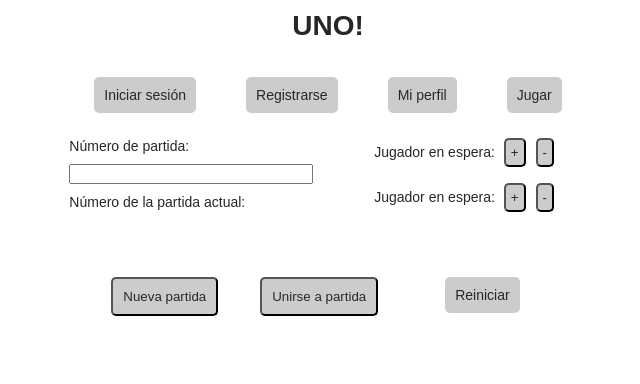
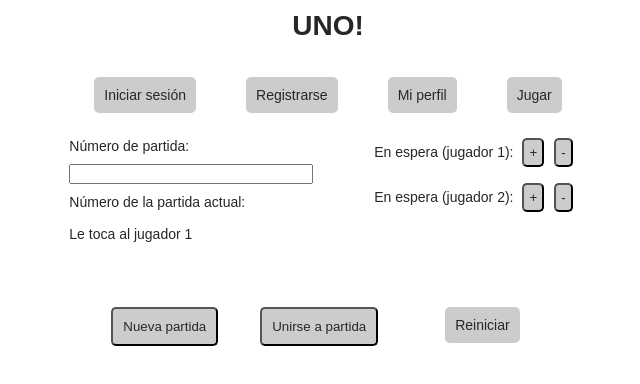
Before and after one commit to JulietaEsains/uno_card_game_react, a React (Create React App) app: page /game in a window 1280 px wide. Shown: the top 384 px of the page, without its empty margins (312-952 px from the left). Built offline with nearby package versions, Linux system fonts and the light colour scheme; no server answers; sample sign-in values are in the browser's storage.

Commit message:
Cambio de turno

```diff
--- a/src/game/Game.tsx
+++ b/src/game/Game.tsx
@@ -1,5 +1,5 @@
 import { useState } from "react";
-import { newGame, joinGame, getCurrentGame, distributeCards, drawCard, playCard } from "./gameServices.ts";
+import { newGame, joinGame, getCurrentGame, distributeCards, drawCard, playCard, toggleTurn } from "./gameServices.ts";
 import Input from "../common_components/Input.tsx"
 import Button from "../common_components/Button.tsx"
 import Hand from "./Hand.tsx";
@@ -43,6 +43,14 @@
                 setPlayersHands(response)
             });
         }, 1000);
+    }
+
+    // Cambia el turno del jugador ya sea manual o automáticamente
+    const changeTurn = () => {
+        toggleTurn(gameNumberOutput).then(function (response) {
+            console.log(response)
+            setTurn(response.turn)
+        })
     }
 
     const handleNewGameClick = () => {
@@ -103,12 +111,24 @@
     }
 
     const handleCardPlayed = (i) => {
+        // Obtiene el primer caracter de la carta jugada para verificar si es un número
+        let playedCardFirstChar = currentPlayersHand[i].charAt(0)
+
         playCard(gameNumberOutput, i).then(function (response) {
             console.log(response)
             setPlayedCardsPile(response.played_cards_pile)
 
             setPlayersHands(response)
         })
+
+        // Si la carta era numérica, se cambia de turno automáticamente
+        switch(playedCardFirstChar) {
+            case '0': case '1': case '2': case '3': case '4':
+            case '5': case '6': case '7': case '8': case '9': {
+                changeTurn()
+                break
+            }
+        }
     }
 
     const handleCardDrew = () => {
@@ -151,6 +171,10 @@
                     <label>
                         Número de la partida actual: {gameNumberOutput}
                     </label>
+                    <br /><br />
+                    <label>
+                        Le toca al jugador {turn}
+                    </label>
                 </form>
                 <Scoreboard
                     gameNumberOutput = {gameNumberOutput}
@@ -173,6 +197,13 @@
                     hand = {[playedCardsPile[playedCardsPile.length - 1]]}
                     show = {true}
                 />
+                {/* Botón para pasar de turno manualmente si se está en una partida */}
+                {gameNumberOutput &&
+                    <Button
+                        value = "Pasar turno"
+                        onClick = {changeTurn}
+                    />
+                }
             </div>
             {/* Mano del jugador actual */}
             <Hand
--- a/src/game/Scoreboard.tsx
+++ b/src/game/Scoreboard.tsx
@@ -4,8 +4,8 @@
 
 export default function Scoreboard(props) {
     // Nombres de usuario de los jugadores
-    const [player1Username, setPlayer1Username] = useState("Jugador en espera");
-    const [player2Username, setPlayer2Username] = useState("Jugador en espera");
+    const [player1Username, setPlayer1Username] = useState("En espera");
+    const [player2Username, setPlayer2Username] = useState("En espera");
 
     // Cantidad de victorias de cada jugador
     const [player1Wins, setPlayer1Wins] = useState(0)
@@ -83,7 +83,7 @@
     return(
         <div className="scoreboard">
             <label>
-                {player1Username}: {player1WinsString}
+                {player1Username} (jugador 1): {player1WinsString}
                 <Button
                     value = "+"
                     onClick = {() => handleWinAddition("1")}
@@ -95,7 +95,7 @@
             </label>
             <br /><br />
             <label>
-                {player2Username}: {player2WinsString}
+                {player2Username} (jugador 2): {player2WinsString}
                 <Button
                     value = "+"
                     onClick = {() => handleWinAddition("2")}
--- a/src/game/gameServices.ts
+++ b/src/game/gameServices.ts
@@ -66,6 +66,15 @@
     })).data.game as Game
 }
 
+// Cambiar turno
+export async function toggleTurn(gameId: string): Promise<Game> {
+    return (await axios.patch(`${environment.backendUrl}/games/${gameId}`, {
+        game: {
+            update_type: "turn"
+        }
+    })).data.game as Game
+}
+
 // Sumar un punto de victoria a uno de los jugadores
 export async function incrementWinsCounter(gameId: string, playerId: string): Promise<Game> {
     return (await axios.patch(`${environment.backendUrl}/games/${gameId}`, {
--- a/src/styles.css
+++ b/src/styles.css
@@ -99,7 +99,12 @@
 .middle-decks {
     margin: 15px 0;
     display: flex;
+    align-content: center;
     justify-content: center;
+}
+
+.middle-decks Button {
+    margin-top: 50px;
 }
 
 .card {
```
